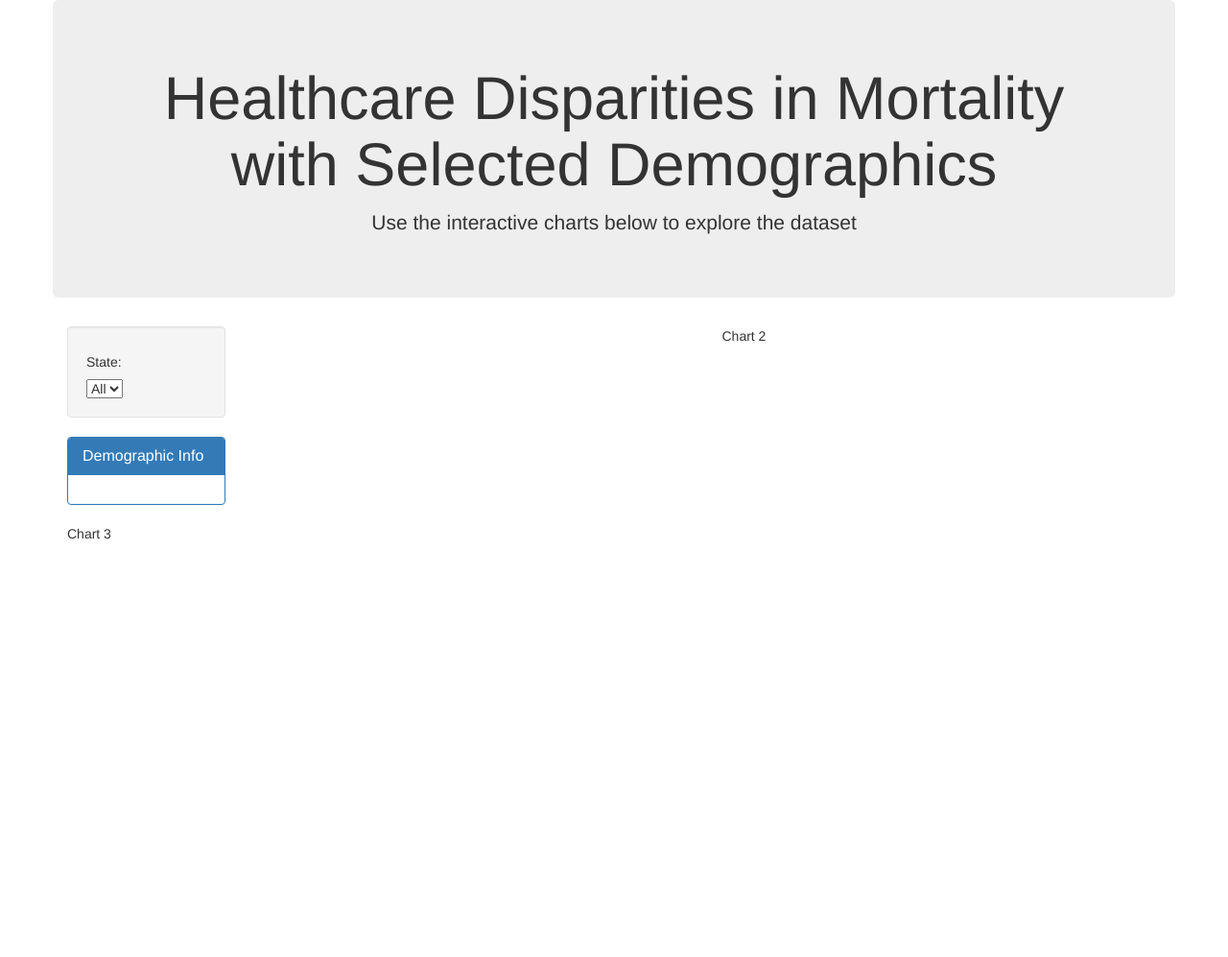
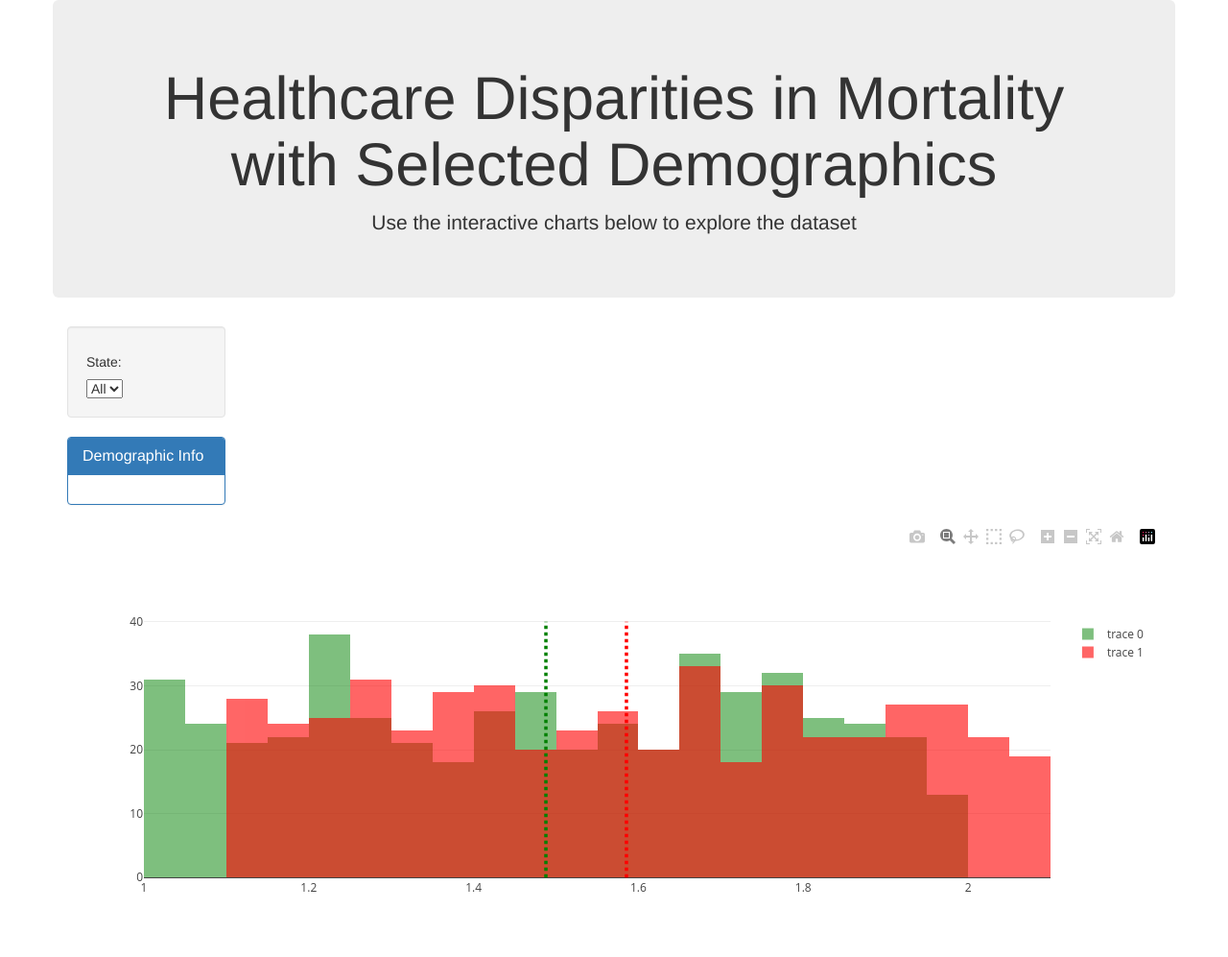
Before and after one commit to fisher1916/healthcare-disparities, a Flask app: page / in a window 1280 px wide. Shown: the whole page at 96% size. Before the commit the page ends 562 px from the top, so only its background shows below. Run offline with Flask 2, Linux system fonts and the light colour scheme; data that the repository does not hold is empty; parts of the project's set-up code (start-up, migrations or seed data) failed here and were passed over; some libraries are stand-ins or nearby versions.

Commit message:
added sample histogram chart

```diff
--- a/static/js/logic.js
+++ b/static/js/logic.js
@@ -66,6 +66,69 @@ function updateStateChart(state) {
     Plotly.newPlot("chart1", barData, barLayout);
   });
 }
+
+function updateHistogram() {
+  var x1 = [];
+  var x2 = [];
+  for (var i = 1; i < 500; i++) {
+    k = Math.random();
+    x1.push(Math.random() + 1);
+    x2.push(Math.random() + 1.1);
+  }
+
+  var x1mean = d3.mean(x1);
+  var x2mean = d3.mean(x2);
+
+  var trace1 = {
+    x: x1,
+    type: "histogram",
+    opacity: 0.5,
+    marker: {
+      color: "green",
+    },
+  };
+  var trace2 = {
+    x: x2,
+    type: "histogram",
+    opacity: 0.6,
+    marker: {
+      color: "red",
+    },
+  };
+
+  var data = [trace1, trace2];
+
+  var layout = {
+    barmode: "overlay",
+    shapes: [
+      {
+        type: "line",
+        x0: x1mean,
+        y0: 0,
+        x1: x1mean,
+        y1: 40,
+        line: {
+          color: "green",
+          width: 3.5,
+          dash: "dot",
+        },
+      },
+      {
+        type: "line",
+        x0: x2mean,
+        y0: 0,
+        x1: x2mean,
+        y1: 40,
+        line: {
+          color: "red",
+          width: 3.5,
+          dash: "dot",
+        },
+      },
+    ],
+  };
+  Plotly.newPlot("chart2", data, layout);
+}
 //
 // Detect when a new state is selected
 //
@@ -125,3 +188,5 @@ function populateData() {
 populateData();
 
 updateStateChart("all");
+
+updateHistogram();
--- a/templates/index.html
+++ b/templates/index.html
@@ -32,16 +32,18 @@
                     <div id="sample-metadata" class="panel-body"></div>
                 </div>
             </div>
-            <div class="col-md-5">
+            <div class="col-md-10">
                 <div id="chart1"></div>
-            </div>
-            <div class="col-md-5">
-                <div id="chart2">Chart 2</div>
             </div>
         </div>
         <div class="row">
             <div class="col-md-12">
-                <div id="chart3">Chart 3</div>
+                <div id="chart2"></div>
+            </div>
+        </div>
+        <div class="row">
+            <div class="col-md-12">
+                <div id="chart3"></div>
             </div>
         </div>
     </div>
```
